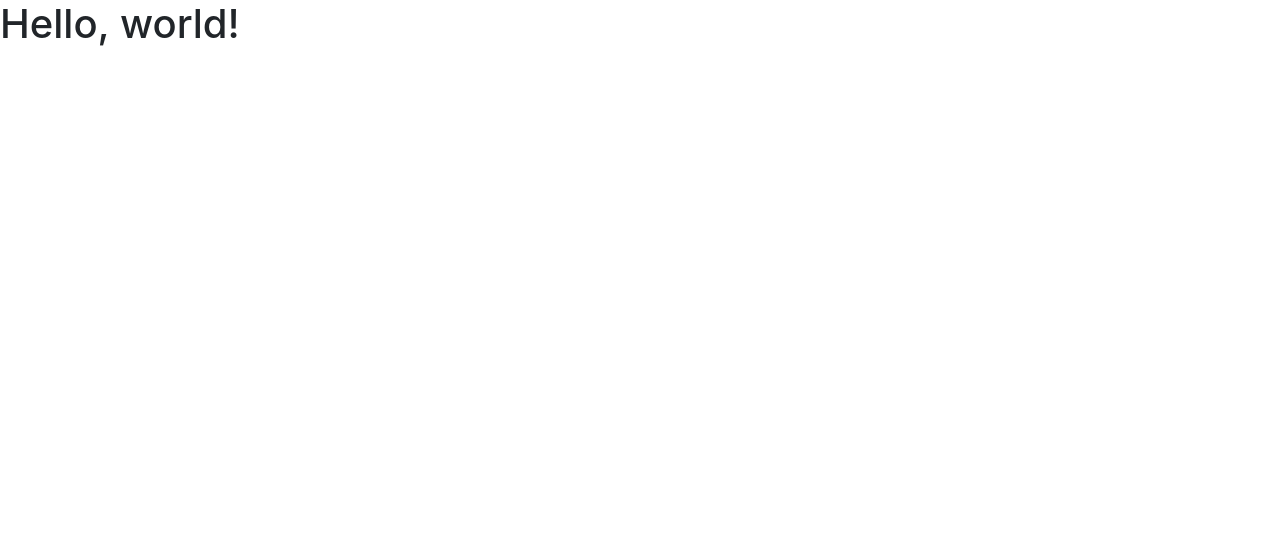
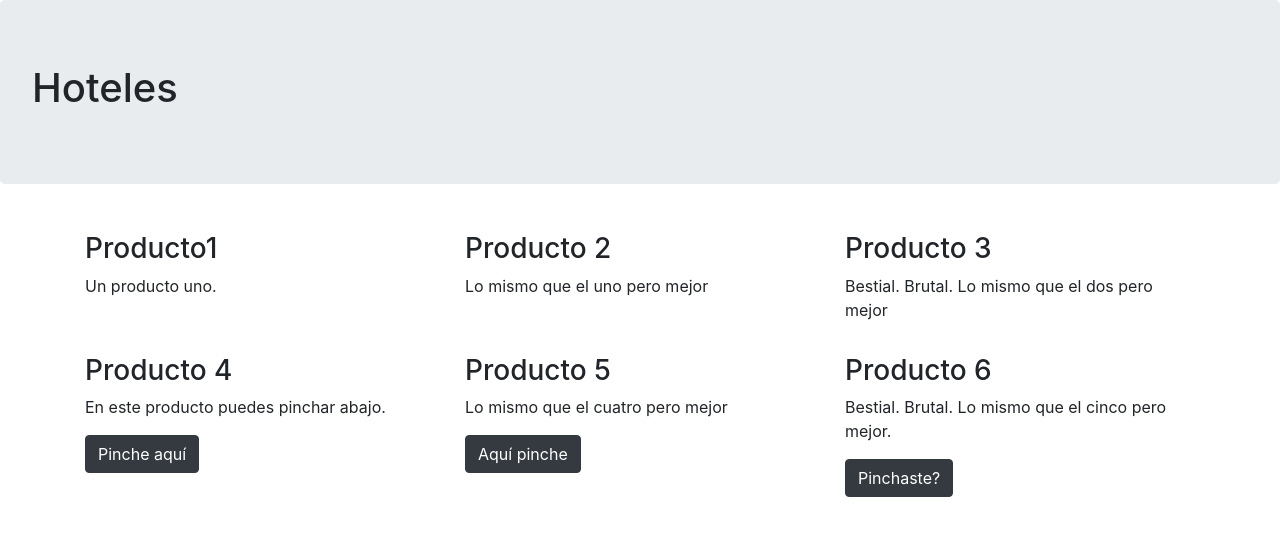
Before and after one commit to CarmeloCoy/bootstrapMOOC, a website: page index.html in a window 1280 px wide. Drawn offline with nearby package versions, Linux system fonts and the light colour scheme.

Commit message:
Lectura 1.5.1 hecha

```diff
--- a/index.html
+++ b/index.html
@@ -11,8 +11,52 @@
     <title>Hello, world!</title>
   </head>
   <body>
-    <h1>Hello, world!</h1>
-
+    <div class="jumbotron"><h1>Hoteles</h1></div>
+    <div class="container">
+      <div class="row">
+        <div class="col-sm-4">
+          <p>
+            <h3> Producto1</h3>
+            <p> Un producto uno.</p>
+          </p>
+        </div>
+        <div class="col-sm-4">
+          <p>
+            <h3>Producto 2</h3>
+            <p> Lo mismo que el uno pero mejor </p>
+          </p>
+        </div>
+        <div class="col-sm-4">
+	  <p>
+            <h3> Producto 3</h3>
+            <p> Bestial. Brutal. Lo mismo que el dos pero mejor </p>
+          </p>
+        </div>
+      </div>
+      <div class="row">
+        <div class="col-sm-4">
+          <p>
+            <h3> Producto 4</h3>
+            <p> En este producto puedes pinchar abajo.</p>
+	    <button class="btn btn-dark"> Pinche aquí </button>
+          </p>
+        </div>
+        <div class="col-sm-4">
+          <p>
+            <h3>Producto 5</h3>
+            <p> Lo mismo que el cuatro pero mejor </p>
+	    <button class="btn btn-dark">Aquí pinche </button>
+          </p>
+        </div>
+        <div class="col-sm-4">
+          <p>
+            <h3> Producto 6</h3>
+            <p> Bestial. Brutal. Lo mismo que el cinco pero mejor. </p>
+	    <button class="btn btn-dark"> Pinchaste?</button>
+          </p>
+        </div>
+      </div>
+    </div>
     <!-- Optional JavaScript -->
     <!-- jQuery first, then Popper.js, then Bootstrap JS -->
     <script src="node_modules/jquery/dist/jquery.min.js"></script>
```
